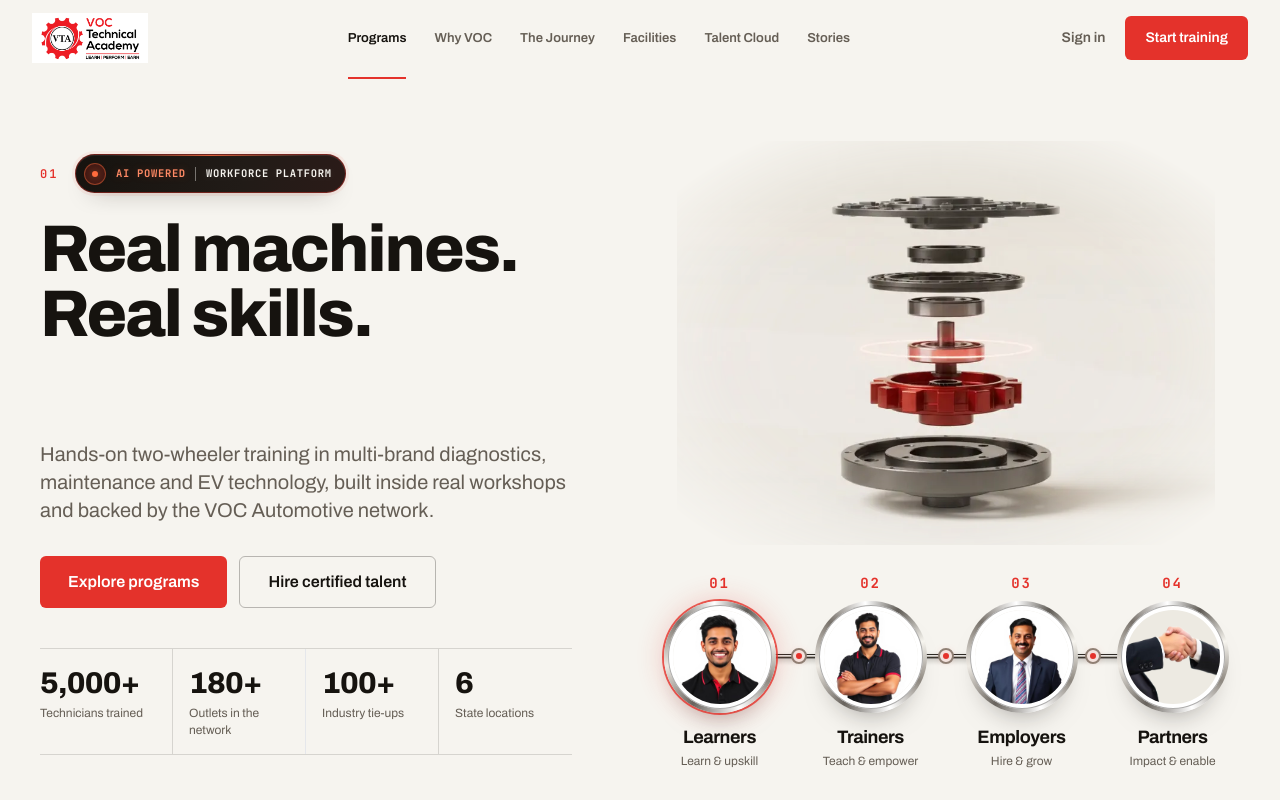
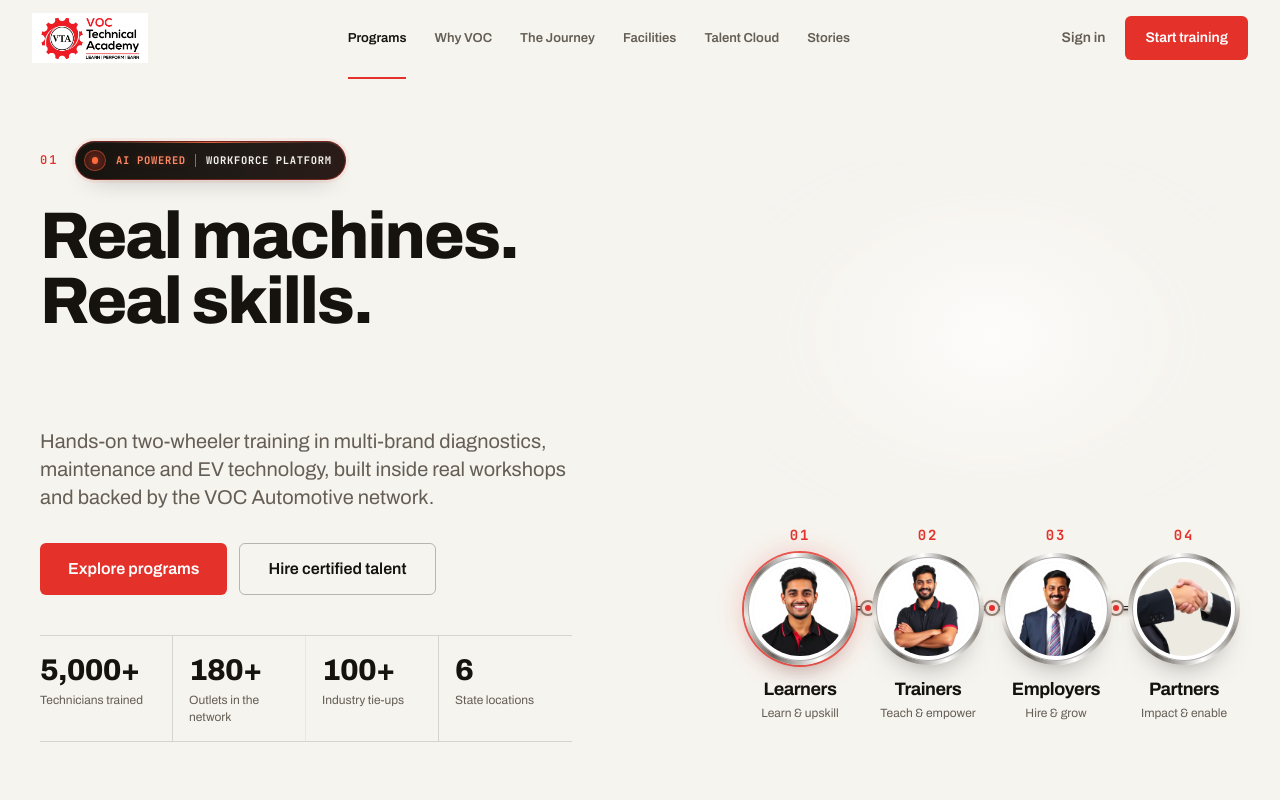
Before and after one commit to Mohammed-razin-cr/vta, a Next.js app: page / in a window 1280 px wide. Shown: the top 800 px of the page. Built offline with nearby package versions, Linux system fonts and the light colour scheme.

Commit message:
fix: prevent hero video flash on refresh

```diff
--- a/src/components/hero/Hero.tsx
+++ b/src/components/hero/Hero.tsx
@@ -67,7 +67,10 @@
 
         <div className="min-w-0 lg:justify-self-end">
           <HeroVisualMotion className="relative w-full">
-            <div className="relative mx-auto aspect-[4/3] w-[calc(100%-50px)] max-w-[670px]">
+            <div
+              className="relative mx-auto aspect-[4/3] w-[calc(100%-50px)] max-w-[670px]"
+              style={{ aspectRatio: "4 / 3", width: "calc(100% - 50px)", maxWidth: "670px" }}
+            >
               <TalentCloudDiagram />
             </div>
           </HeroVisualMotion>
--- a/src/components/landing/Hero/TalentCloudDiagram.tsx
+++ b/src/components/landing/Hero/TalentCloudDiagram.tsx
@@ -1,7 +1,6 @@
 "use client";
 
 import { useEffect, useRef, useState } from "react";
-import Image from "next/image";
 
 const INTRO_VIDEO = "/assets/aura-farm.mp4";
 const CONTINUOUS_VIDEO = "/assets/aura-farm2.mp4";
@@ -49,36 +48,54 @@
 
   return (
     <div
-      className="relative h-full w-full overflow-hidden"
+      className="relative h-full w-full overflow-hidden bg-paper"
+      aria-busy={!videoReady}
       style={{
+        position: "relative",
+        height: "100%",
+        width: "100%",
+        overflow: "hidden",
+        backgroundColor: "var(--paper)",
         WebkitMaskImage:
           "radial-gradient(ellipse 72% 66% at 50% 52%, #000 42%, rgba(0,0,0,.9) 58%, transparent 92%)",
         maskImage:
           "radial-gradient(ellipse 72% 66% at 50% 52%, #000 42%, rgba(0,0,0,.9) 58%, transparent 92%)",
       }}
     >
-      <Image
-        src="/assets/talent-cloud-poster.webp"
-        alt=""
-        fill
-        priority
-        sizes="(max-width: 1023px) 90vw, 50vw"
+      <div
         aria-hidden="true"
-        className={`object-cover transition-opacity duration-300 ${videoReady ? "opacity-0" : "opacity-100"}`}
+        className="absolute inset-0 transition-opacity duration-300"
+        style={{
+          position: "absolute",
+          inset: 0,
+          background:
+            "radial-gradient(ellipse at 50% 52%, rgba(255,255,255,.72), color-mix(in srgb, var(--paper) 94%, transparent) 58%, var(--paper) 82%)",
+          opacity: videoReady ? 0 : 1,
+        }}
       />
       <video
         ref={videoRef}
-        className={`relative h-full w-full -translate-y-3 scale-[1.21] object-cover mix-blend-multiply transition-opacity duration-300 [filter:brightness(1.16)_contrast(1.2)_saturate(1.08)] ${videoReady ? "opacity-100" : "opacity-0"}`}
+        className="absolute inset-0 h-full w-full object-cover mix-blend-multiply transition-opacity duration-300"
+        style={{
+          position: "absolute",
+          inset: 0,
+          height: "100%",
+          width: "100%",
+          objectFit: "cover",
+          opacity: videoReady ? 1 : 0,
+          visibility: videoReady ? "visible" : "hidden",
+          transform: "translateY(-0.75rem) scale(1.21)",
+          filter: "brightness(1.16) contrast(1.2) saturate(1.08)",
+        }}
         src={videoSource}
         autoPlay
         loop={isContinuousVideo}
         muted
         playsInline
         preload="auto"
-        poster="/assets/talent-cloud-poster.webp"
-        onLoadedData={() => setVideoReady(true)}
+        onPlaying={() => setVideoReady(true)}
+        onError={() => setVideoReady(false)}
         onEnded={() => {
-          setVideoReady(false);
           setVideoSource(CONTINUOUS_VIDEO);
         }}
         aria-label="VOC Technical Academy automotive technology showcase"
```
Also changed, not shown: .21st/design.json.
